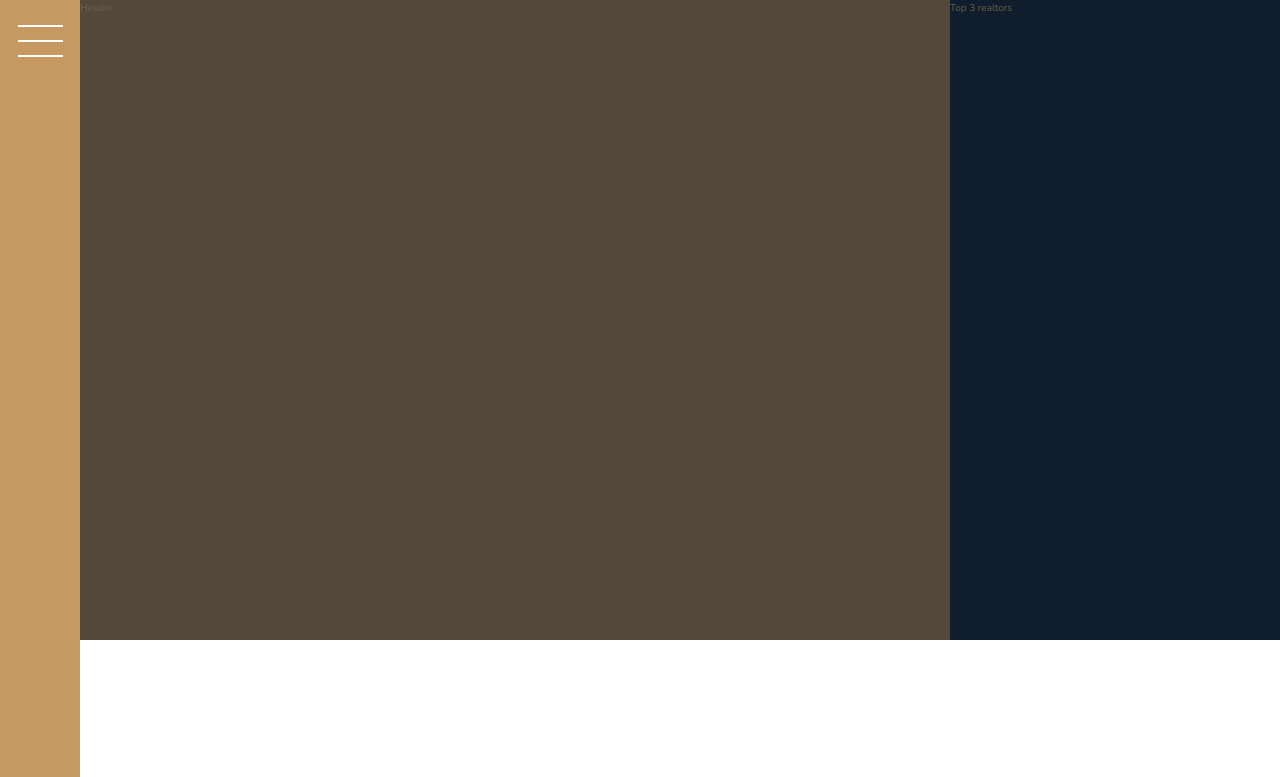
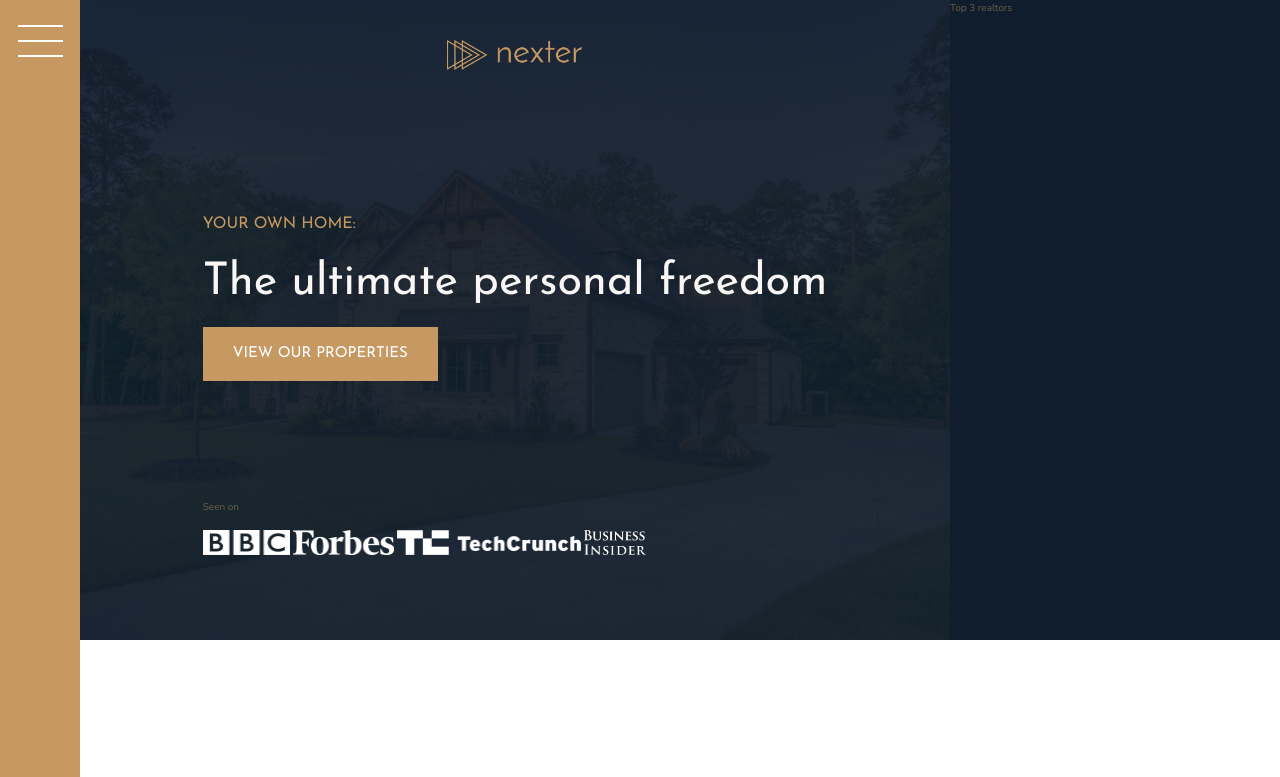
Before and after one commit to SashaSohrabi/Nexter---real-estate, a website: page src/index.html in a window 1280 px wide. Shown: the top 777 px of the page. Drawn offline with nearby package versions, Linux system fonts and the light colour scheme; files that its build step writes are made by us from their sources.

Commit message:
building the header.

```diff
--- a/src/index.html
+++ b/src/index.html
@@ -14,7 +14,17 @@
     </div>
 
     <header class="header">
-      Header
+      <img src="img/logo.png" alt="Nexter logo" class="header__logo" />
+      <h3 class="heading-3">Your own home:</h3>
+      <h1 class="heading-1 header__heading">The ultimate personal freedom</h1>
+      <button class="btn header__btn">View our properties</button>
+      <div class="header__seenon-text">Seen on</div>
+      <div class="header__seenon-logos">
+        <img src="img/logo-bbc.png" alt="Seen on logo 1" />
+        <img src="img/logo-forbes.png" alt="Seen on logo 2" />
+        <img src="img/logo-techcrunch.png" alt="Seen on logo 3" />
+        <img src="img/logo-bi.png" alt="Seen on logo 4" />
+      </div>
     </header>
 
     <div class="realtors">
--- a/src/sass/general/_typography.scss
+++ b/src/sass/general/_typography.scss
@@ -5,6 +5,9 @@
 
 .heading-1 {
   @extend %heading;
+  font-size: 4.5rem;
+  color: $color-grey-light-1;
+  line-height: 1;
 }
 .heading-2 {
   @extend %heading;
--- a/src/sass/sections/_header.scss
+++ b/src/sass/sections/_header.scss
@@ -1,4 +1,42 @@
 .header {
   background: $color-grey-dark-1;
   grid-column: full-start / col-end 6;
+  background-image: linear-gradient(
+      rgba($color-secondary, 0.93),
+      rgba($color-secondary, 0.93)
+    ),
+    url(../img/hero.jpeg);
+  background-size: cover;
+  background-position: center;
+  padding: 8rem;
+  padding-top: 4rem;
+
+  display: grid;
+  grid-template-rows: 1fr min-content 6rem 1fr;
+  grid-template-columns: max-content;
+  justify-content: center;
+  grid-row-gap: 1.5rem;
+
+  &__logo {
+    height: 3rem;
+    justify-self: center;
+  }
+
+  &__heading {
+    align-self: center;
+  }
+
+  &__btn {
+    align-self: start;
+    justify-self: start;
+  }
+
+  &__seenon-text {
+  }
+
+  &__seenon-logos {
+    img {
+      height: 2.5rem;
+    }
+  }
 }
```
Also changed, not shown: build/css/bundle.css, build/index.html, src/css/style.css.
